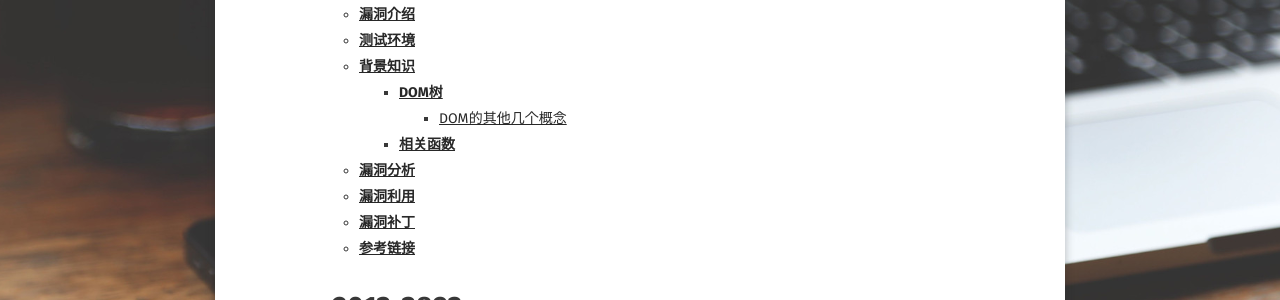
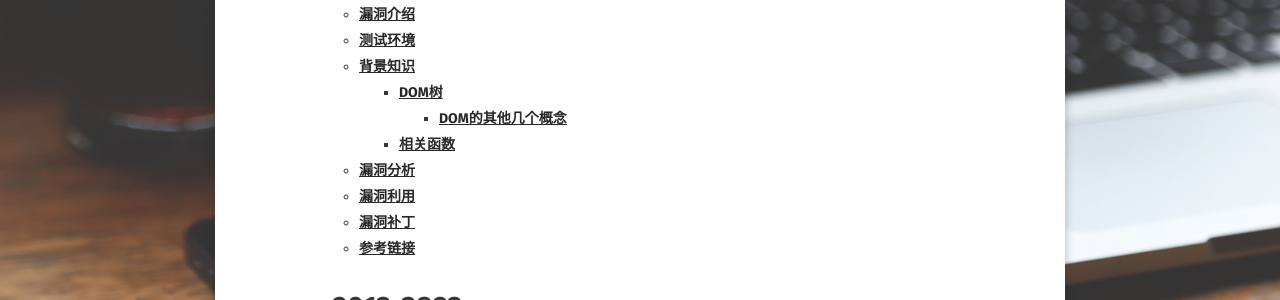
Before and after one commit to tearorca/tearorca.github.io, a Jekyll site: the page built from _posts/2019-6-20-cve-2013-3893（uaf）.md, in a window 1280 px wide. Shown: the part 394-694 px from the top of the page. Built offline with Jekyll 4.4.1, drawn with Linux system fonts in a browser that asks for light colours; some web fonts are replaced; comment, search, counter and statistics services are not loaded.

Commit message:
Update 2019-6-20-cve-2013-3893（uaf）.md

```diff
--- a/_posts/2019-6-20-cve-2013-3893（uaf）.md
+++ b/_posts/2019-6-20-cve-2013-3893（uaf）.md
@@ -28,7 +28,7 @@ cve-2013-3893又被称为SetMouseCapture IE 0day。据传是Hidden Lynx这个中
 
 是JavaScript操作网页的接口，全称为“文档对象模型”(Document Object Model)。
 
-#### DOM的其他几个概念
+#### **DOM的其他几个概念**
 
 	**文档（document）：**一个页面就是一个文档
 
@@ -1580,6 +1580,15 @@ Exp：
 				}
 			  }
 
+
+
+
+
+
+
+
+
+
 	0:013> g
 
 	Breakpoint 1 hit
```
